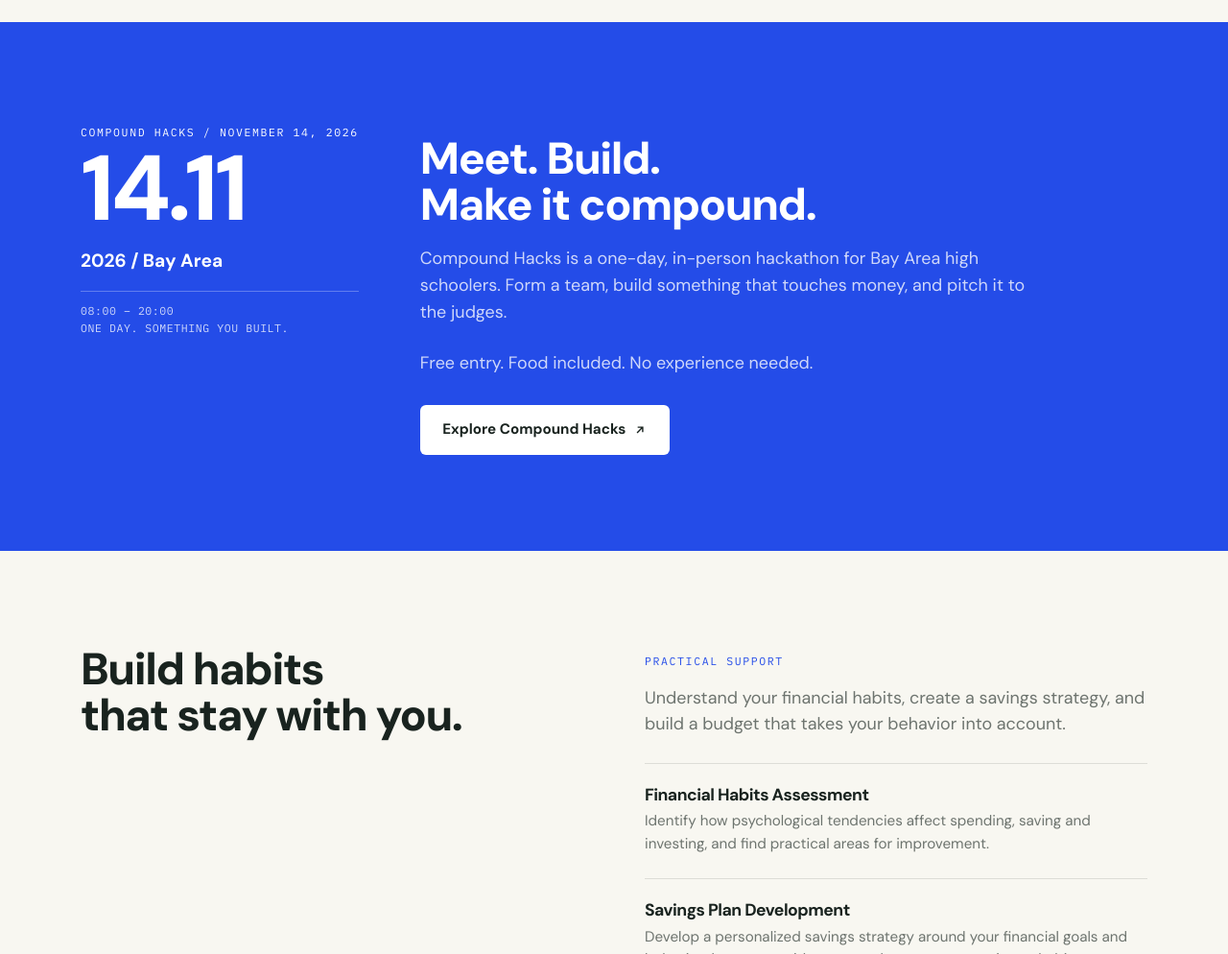
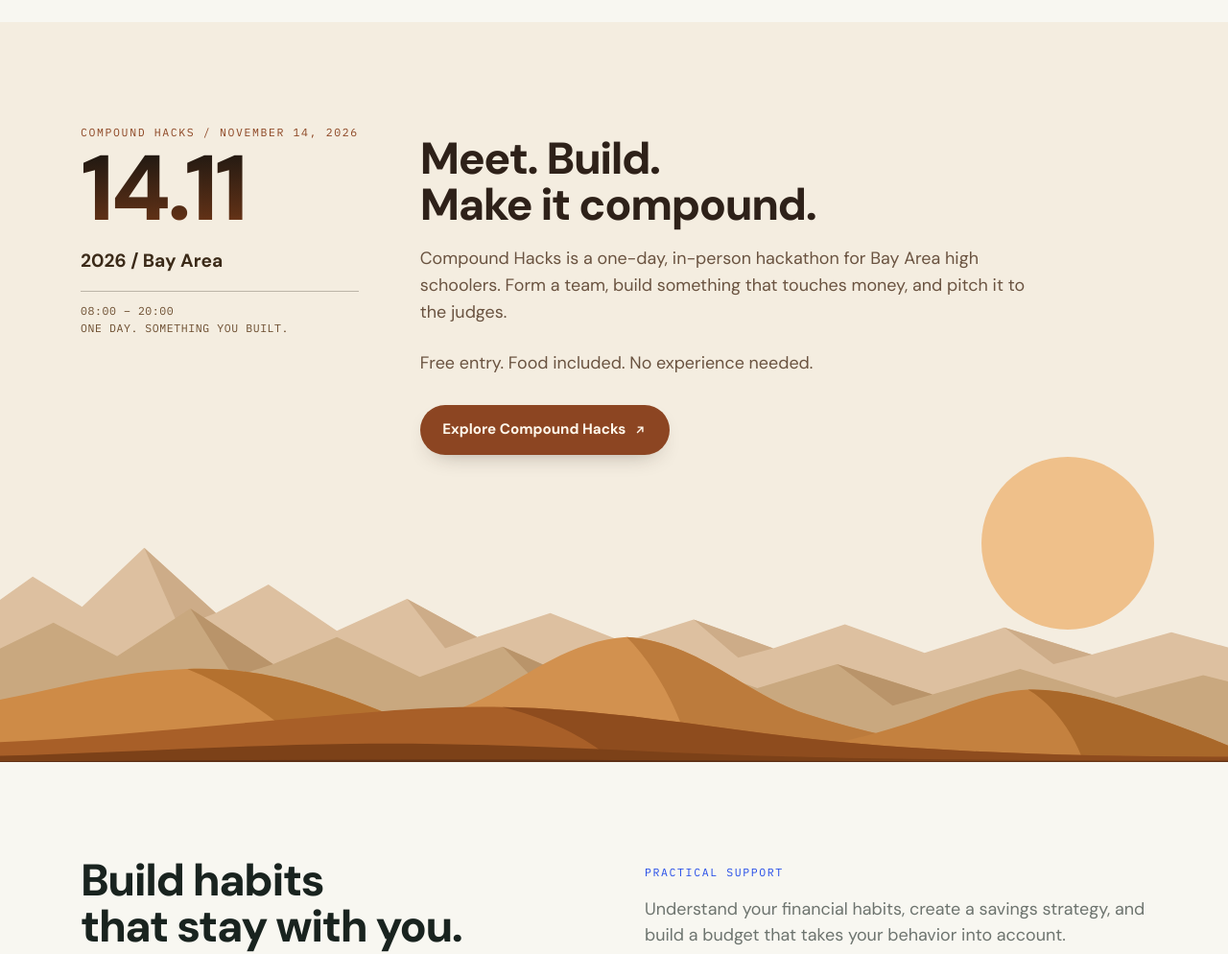
Before and after one commit to okoushiko/DevFintech, a plain HTML site: page index.html in a window 1280 px wide. Shown: the part 3580-4574 px from the top of the page at 96% size. Drawn offline with Linux system fonts and the light colour scheme.

Commit message:
Add files via upload

```diff
--- a/index.html
+++ b/index.html
@@ -163,14 +163,26 @@ section{padding:clamp(56px,8vw,100px) 0}
 .numbered p{color:var(--muted);font-size:.95rem}
 .chapters-cta{margin-top:1.6rem}
 
-/* ---------- compound hacks banner ---------- */
-.hack{background:var(--blue);color:#fff}
-.hack-grid{display:grid;grid-template-columns:auto 1fr;gap:clamp(24px,5vw,72px);align-items:start}
+/* ---------- compound hacks (exact dune/mountain SVG lifted from compoundhacks.org) ---------- */
+.hack{
+  position:relative;overflow:hidden;color:#2E2013;
+  background:#F4EDE0;
+}
+.hack-scene{position:absolute;left:-24px;right:-24px;bottom:0;height:clamp(220px,42%,420px);pointer-events:none;z-index:0}
+.hack-scene svg{display:block;width:100%;height:100%}
+.hack-sun{position:absolute;right:6vw;bottom:18%;width:min(180px,26vw);aspect-ratio:1;border-radius:50%;background:#EFC08A;z-index:0;pointer-events:none}
+@media(max-width:820px){.hack-sun{display:none}}
+.hack-grid{position:relative;z-index:1;display:grid;grid-template-columns:auto 1fr;gap:clamp(24px,5vw,72px);align-items:start;padding-bottom:clamp(140px,20vw,220px)}
 @media(max-width:820px){.hack-grid{grid-template-columns:1fr}}
-.hack-date{font-family:var(--display);font-weight:800;font-size:clamp(3.4rem,9vw,6rem);letter-spacing:-.04em;line-height:.9;margin:.3rem 0 1rem}
-.hack-when{font-size:1.2rem;font-weight:700;margin-bottom:1rem}
-.hack-meta{border-top:1px solid rgba(255,255,255,.28);padding-top:.7rem;font-family:var(--mono);font-size:.72rem;letter-spacing:.05em;text-transform:uppercase;color:var(--muted-on-blue)}
-.hack h2{color:#fff;margin:1.2rem 0 1rem}
+.hack-date{font-family:var(--display);font-weight:800;font-size:clamp(3.4rem,9vw,6rem);letter-spacing:-.04em;line-height:.9;margin:.3rem 0 1rem;
+  background:linear-gradient(178deg,#241A12 12%,#5E3016 78%,#8C4522 100%);-webkit-background-clip:text;background-clip:text;color:transparent;}
+.hack-when{font-size:1.2rem;font-weight:700;margin-bottom:1rem;color:#3B2A18}
+.hack-meta{border-top:1px solid rgba(46,32,19,.28);padding-top:.7rem;font-family:var(--mono);font-size:.72rem;letter-spacing:.05em;text-transform:uppercase;color:#6B4C2E}
+.hack h2{color:#2E2119;margin:1.2rem 0 1rem}
+.hack .eyebrow.on-desert{color:#8C4522}
+.hack .lede.on-desert{color:#6A5340}
+.hack-btn-desert{background:#8C4522;color:#FFF8EC;border-radius:999px;box-shadow:0 10px 24px -14px rgba(46,32,19,.45)}
+.hack-btn-desert:hover{background:#6E3418;transform:translateY(-2px)}
 
 /* ---------- practical support ---------- */
 .support-list{margin-top:1.6rem}
@@ -458,20 +470,65 @@ body.wiz-open{overflow:hidden}
     </div>
   </section>
 
-  <!-- COMPOUND HACKS -->
+  <!-- COMPOUND HACKS (exact desert SVG artwork lifted from compoundhacks.org) -->
   <section class="hack">
+    <div class="hack-sun" aria-hidden="true"></div>
+    <div class="hack-scene" aria-hidden="true">
+      <svg viewBox="0 0 1600 420" preserveAspectRatio="xMidYMax slice" xmlns="http://www.w3.org/2000/svg" focusable="false">
+        <path d="M-20 420 L-20 250 L 70 186 L 132 224 L 210 150 L 300 232 L 366 196 L 452 254
+        L 540 214 L 628 262 L 720 232 L 812 268 L 900 240 L 1000 276 L 1090 246
+        L 1190 282 L 1290 250 L 1400 284 L 1500 256 L 1620 288 L 1620 420 Z"
+        fill="#DDC0A0"/>
+        <g fill="#CDAC88">
+        <path d="M210 150 L 300 232 L 254 250 L 210 150 Z"/>
+        <path d="M540 214 L 628 262 L 588 276 L 540 214 Z"/>
+        <path d="M900 240 L 1000 276 L 956 288 L 900 240 Z"/>
+        <path d="M1290 250 L 1400 284 L 1352 296 L 1290 250 Z"/>
+        </g>
+        <path d="M-20 420 L-20 300 L 96 244 L 176 286 L 268 226 L 372 296 L 452 262 L 556 312
+        L 660 274 L 764 320 L 872 288 L 980 326 L 1080 296 L 1200 334 L 1310 302
+        L 1430 338 L 1540 310 L 1620 330 L 1620 420 Z"
+        fill="#C9A87F"/>
+        <g fill="#B9946A">
+        <path d="M268 226 L 372 296 L 322 312 L 268 226 Z"/>
+        <path d="M660 274 L 764 320 L 718 334 L 660 274 Z"/>
+        <path d="M1080 296 L 1200 334 L 1150 348 L 1080 296 Z"/>
+        </g>
+        <path d="M120 420 C 310 412, 466 392, 594 356 C 668 334, 726 268, 816 262
+        C 906 268, 966 334, 1040 358 C 1168 400, 1306 414, 1430 420 Z" fill="#D2914F"/>
+        <path d="M816 262 C 906 268, 966 334, 1040 358 C 1168 400, 1306 414, 1430 420
+        L 900 420 C 884 356, 852 298, 816 262 Z" fill="#BC7B3C"/>
+        <path d="M-20 420 L-20 348 C 70 338, 150 306, 264 302 C 366 298, 452 332, 540 368
+        C 630 404, 700 416, 760 420 Z" fill="#CE8B47"/>
+        <path d="M264 302 C 366 298, 452 332, 540 368 C 630 404, 700 416, 760 420
+        L 430 420 C 404 386, 330 328, 264 302 Z" fill="#B4712F"/>
+        <path d="M900 420 C 1000 414, 1090 396, 1170 370 C 1230 350, 1272 330, 1320 328
+        C 1380 326, 1450 352, 1520 378 C 1570 396, 1600 412, 1620 420 Z" fill="#C4813F"/>
+        <path d="M1320 328 C 1380 326, 1450 352, 1520 378 C 1570 396, 1600 412, 1620 420
+        L 1390 420 C 1380 388, 1354 348, 1320 328 Z" fill="#A9682A"/>
+        <path d="M-20 420 L-20 396 C 110 392, 240 378, 380 366 C 500 356, 570 348, 660 350
+        C 780 352, 900 372, 1030 388 C 1180 406, 1400 414, 1620 412 L1620 420 Z"
+        fill="#A85F28"/>
+        <path d="M660 350 C 780 352, 900 372, 1030 388 C 1180 406, 1400 414, 1620 412 L1620 420
+        L 800 420 C 780 396, 720 364, 660 350 Z" fill="#8E4C1E"/>
+        <path d="M-20 420 L-20 412 C 140 410, 300 398, 470 396 C 640 394, 790 404, 950 410
+        C 1120 416, 1360 418, 1620 416 L1620 420 Z" fill="#7C4118"/>
+        <path d="M-20 420 L-20 418 C 200 418, 430 415, 660 416 C 940 417, 1300 419, 1620 418
+        L1620 420 Z" fill="#5E3016"/>
+      </svg>
+    </div>
     <div class="shell hack-grid">
       <div>
-        <span class="eyebrow on-blue">Compound Hacks / November 14, 2026</span>
+        <span class="eyebrow on-desert">Compound Hacks / November 14, 2026</span>
         <div class="hack-date">14.11</div>
         <div class="hack-when">2026 / Bay Area</div>
         <div class="hack-meta">08:00 – 20:00<br>One day. Something you built.</div>
       </div>
       <div>
         <h2>Meet. Build.<br>Make it compound.</h2>
-        <p class="lede on-blue" style="margin:1.2rem 0 1.6rem">Compound Hacks is a one-day, in-person hackathon for Bay Area high schoolers. Form a team, build something that touches money, and pitch it to the judges.</p>
-        <p class="lede on-blue" style="margin-bottom:1.8rem">Free entry. Food included. No experience needed.</p>
-        <a class="btn btn-white" href="https://compoundhacks.org" target="_blank" rel="noopener">Explore Compound Hacks
+        <p class="lede on-desert" style="margin:1.2rem 0 1.6rem">Compound Hacks is a one-day, in-person hackathon for Bay Area high schoolers. Form a team, build something that touches money, and pitch it to the judges.</p>
+        <p class="lede on-desert" style="margin-bottom:1.8rem">Free entry. Food included. No experience needed.</p>
+        <a class="btn hack-btn-desert" href="https://compoundhacks.org" target="_blank" rel="noopener">Explore Compound Hacks
           <svg viewBox="0 0 24 24" fill="none" stroke="currentColor" stroke-width="2.4"><path d="M7 17 17 7M8 7h9v9"/></svg>
         </a>
       </div>
```
